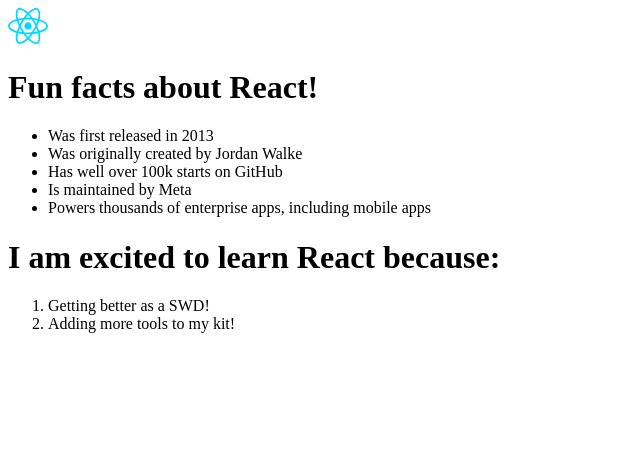
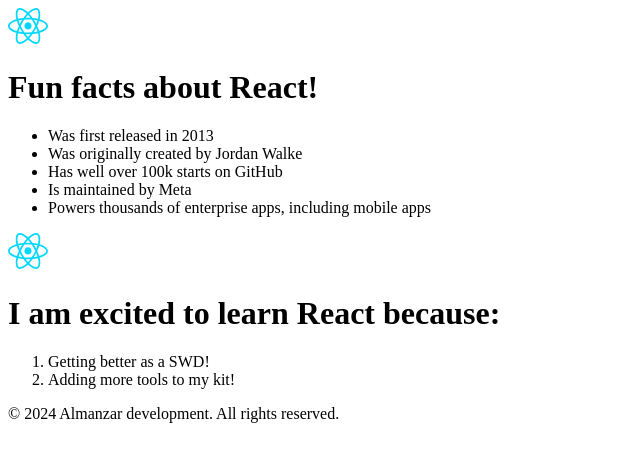
Before and after one commit to JAlazer/ReactLearn, a React (Vite) app in the folder project1/: page / in a window 1280 px wide. Shown: the top 462 px of the page, without its empty margins (0-640 px from the left). Built offline with nearby package versions, Linux system fonts and the light colour scheme.

Commit message:
Part 2 of Page challenge complete!

```diff
--- a/project1/src/ReactFacts.jsx
+++ b/project1/src/ReactFacts.jsx
@@ -25,7 +25,7 @@ root.render(
             <li>Is maintained by Meta</li>
             <li>Powers thousands of enterprise apps, including mobile apps</li>
         </ul>
-        <h1>I am excited to learn React because:</h1>
+
         <Page />
     </main>
 )
@@ -39,13 +39,27 @@ root.render(
  * excited to be learning react :)
  *
  * Render the Page component.
+ *
+ * Part 2:
+ *
+ * Add a <header> element with an <img /> with the React logo
+ * Add an <h1> elelment with some text describing the page
+ *      place it above the the ol
+ * add a <footer> after the ol that has rights reserved
  */
 
 function Page() {
     return (
-        <ol>
-            <li>Getting better as a SWD!</li>
-            <li>Adding more tools to my kit!</li>
-        </ol>
+        <div>
+            <header>
+                <img src={reactLogo} alt="React Logo" width="40px" />
+            </header>
+            <h1>I am excited to learn React because:</h1>
+            <ol>
+                <li>Getting better as a SWD!</li>
+                <li>Adding more tools to my kit!</li>
+            </ol>
+            <footer>© 2024 Almanzar development. All rights reserved.</footer>
+        </div>
     )
 }
```
